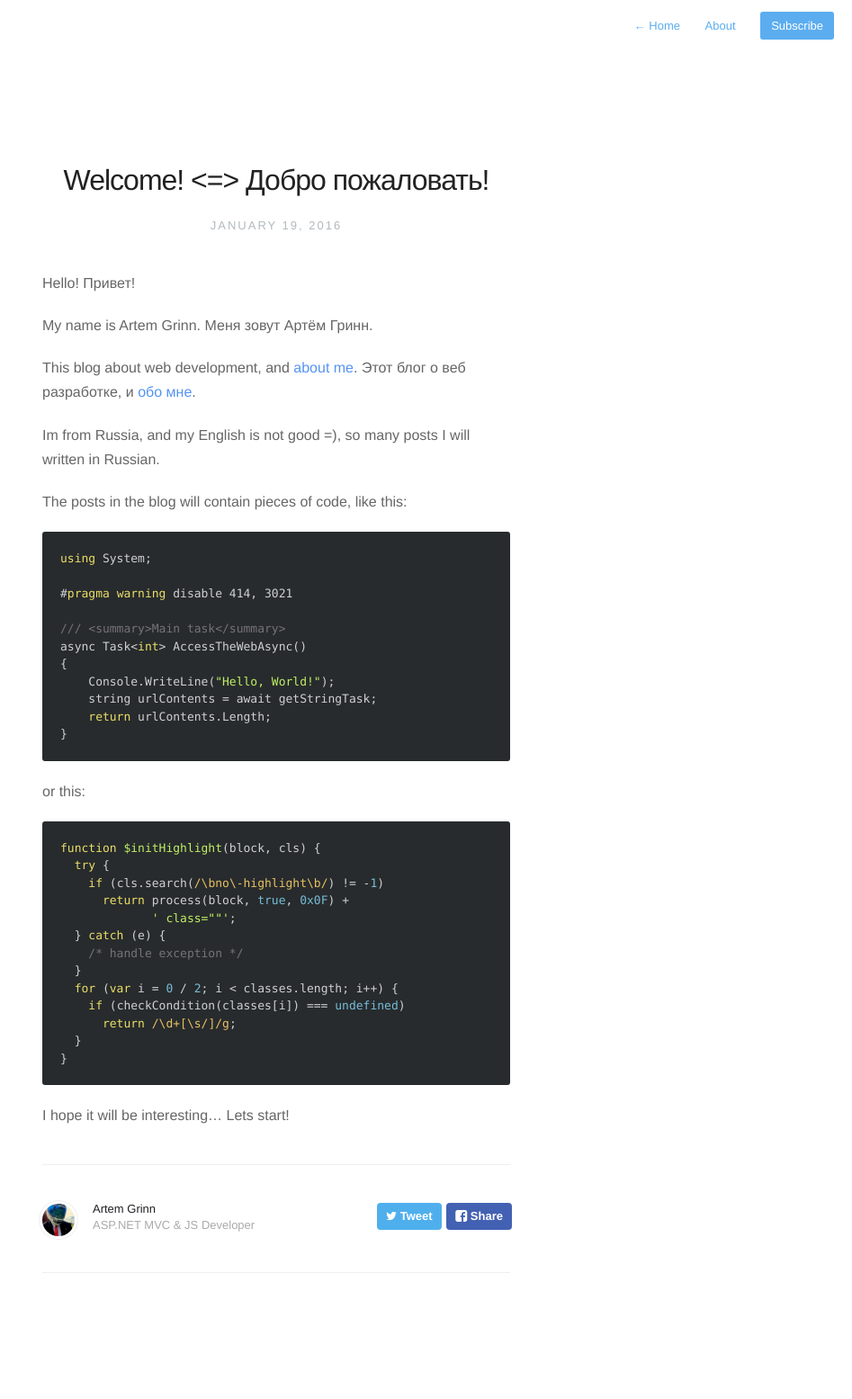
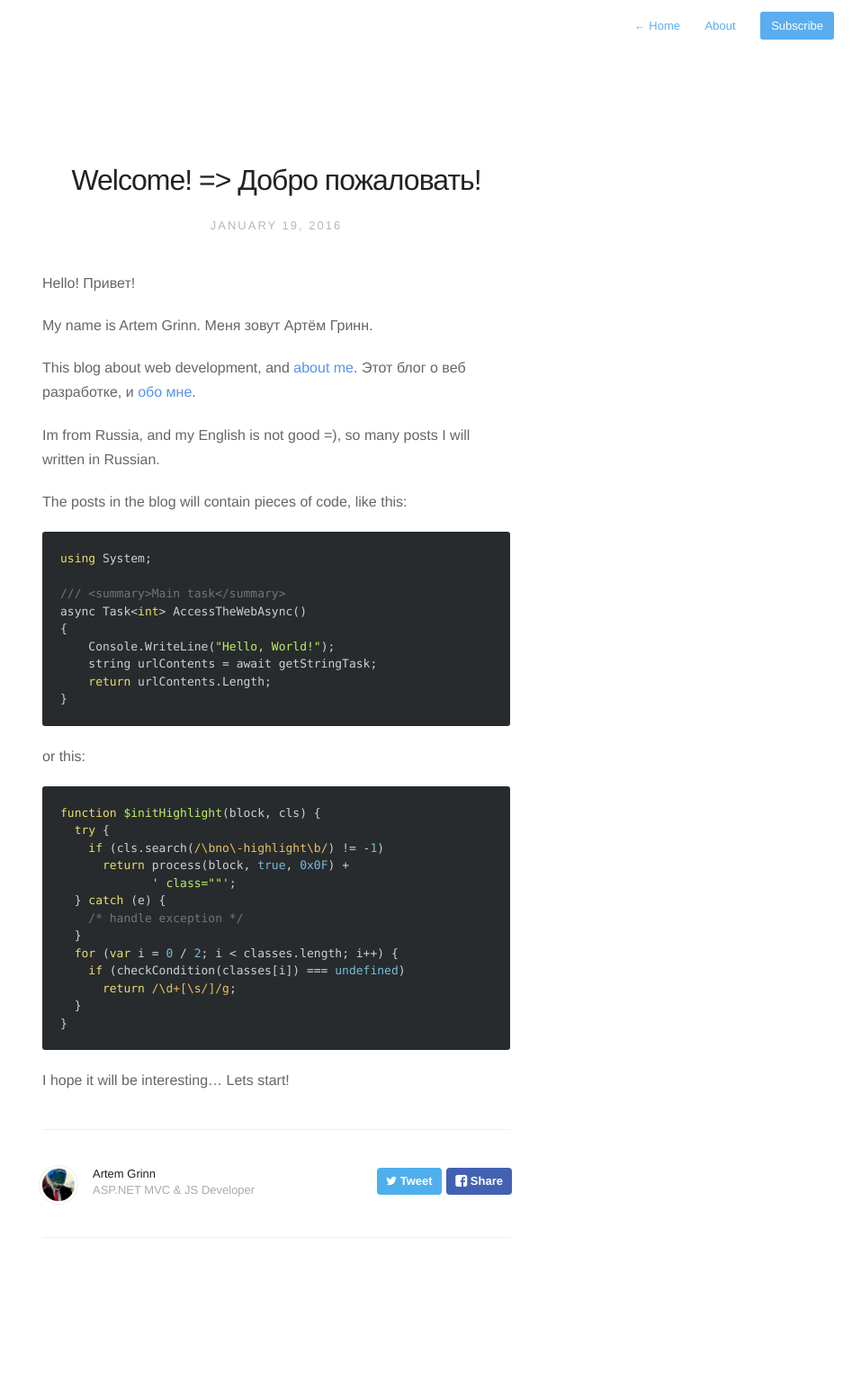
Before and after one commit to ArtemGrinn/artemgrinn.github.io, a Jekyll site: the page built from _posts/2016-01-19-welcome.markdown, in a window 1280 px wide. Shown: the whole page at 90% size, without its empty margins (333-1280 px from the left). Built offline with Jekyll 4.4.1, drawn with Linux system fonts in a browser that asks for light colours; nearby versions of some CDN libraries; Markdown is read by kramdown in place of the engine named in the settings; after the commit the page ends 1516 px from its top, so only the background shows below that.

Commit message:
Update 2016-01-19-welcome.markdown

```diff
--- a/_posts/2016-01-19-welcome.markdown
+++ b/_posts/2016-01-19-welcome.markdown
@@ -1,25 +1,23 @@
 ---
-title:  "Welcome! <=> Добро пожаловать!"
+title:  "Welcome! => Добро пожаловать!"
 date:   2016-01-19 10:18:00
 description: First topic
 ---
 
 Hello!
-Привет!
+  Привет!
 
 My name is Artem Grinn.
-Меня зовут Артём Гринн.
+  Меня зовут Артём Гринн.
 
 This blog about web development, and [about me][about].
-Этот блог о веб разработке, и [обо мне][about].
+  Этот блог о веб разработке, и [обо мне][about].
 
 Im from Russia, and my English is not good =), so many posts I will written in Russian.
 
 The posts in the blog will contain pieces of code, like this:
 {% highlight c# %}
 using System;
-
-#pragma warning disable 414, 3021
 
 /// <summary>Main task</summary>
 async Task<int> AccessTheWebAsync()
```
